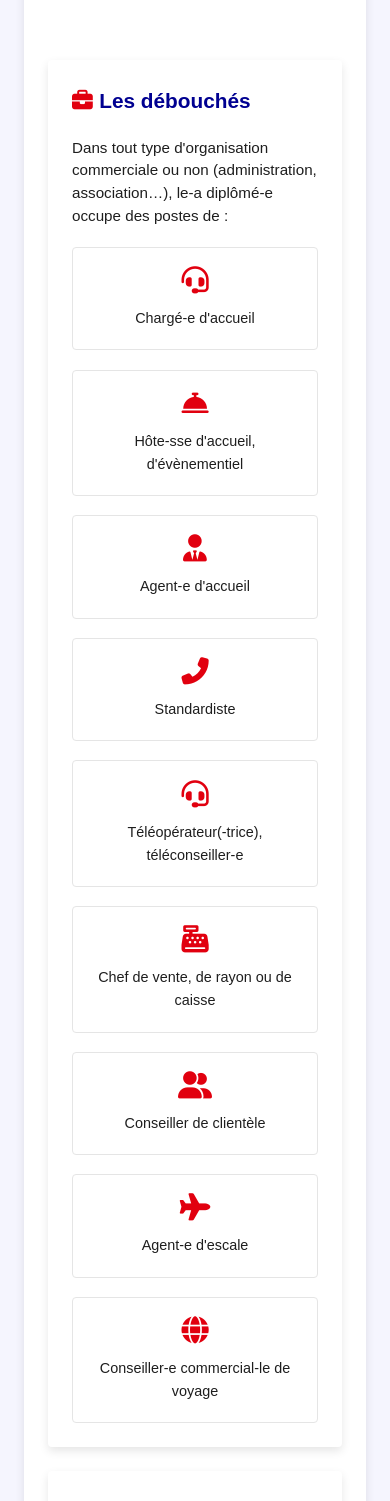
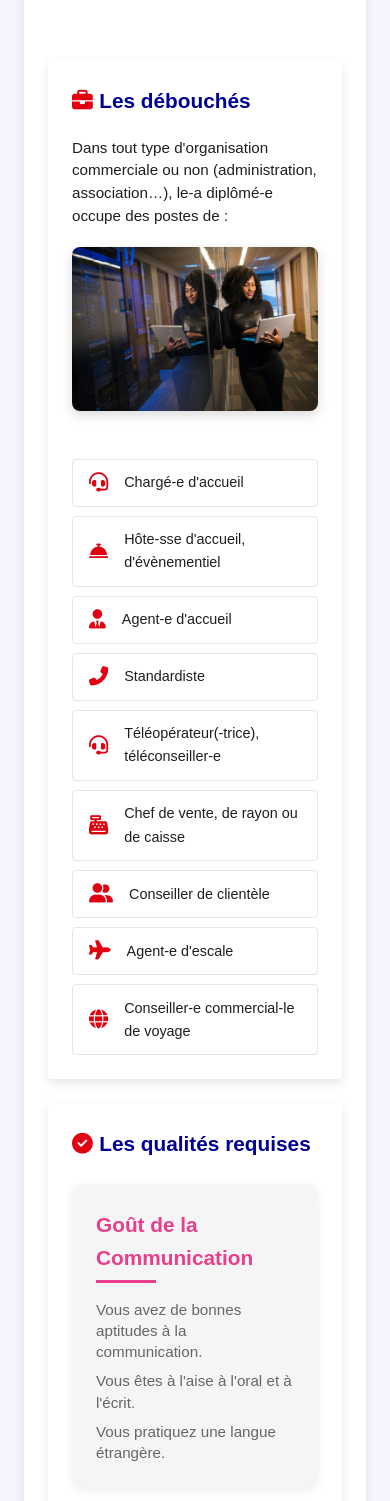
Before and after one commit to Yakari607/lycee1, a PHP site: page /metiers-accueil.php in a window 390 px wide. Shown: the part 2744-4245 px from the top of the page. Run offline with PHP 8.4, Linux system fonts and the light colour scheme; some web fonts are replaced.

Commit message:
maps footer et image

```diff
--- a/css/pages/formation.css
+++ b/css/pages/formation.css
@@ -280,24 +280,42 @@
 #bubble-5 { background-color: #9b59b6; }
 #bubble-6 { background-color: #f1c40f; }
 
-/* Débouchés */
-.debouches-grid {
-    display: grid;
-    grid-template-columns: repeat(auto-fill, minmax(160px, 1fr));
-    gap: 1.2rem;
+/* Débouchés - Nouvelle structure */
+.debouches-container {
+    display: flex;
+    gap: 2rem;
     margin-top: 1.2rem;
+}
+
+.debouches-list {
+    flex: 1;
+    display: flex;
+    flex-direction: column;
+    gap: 0.8rem;
+}
+
+.debouches-image {
+    flex: 1;
+    display: flex;
+    align-items: center;
+    justify-content: center;
+}
+
+.debouche-img {
+    max-width: 100%;
+    height: auto;
+    border-radius: 8px;
+    box-shadow: 0 4px 12px rgba(0, 0, 0, 0.15);
 }
 
 .debouche-item {
     background-color: var(--light-bg);
     border: 1px solid var(--border-color);
     border-radius: var(--border-radius);
-    padding: 1.2rem 0.8rem;
+    padding: 1rem 1.5rem;
     display: flex;
-    flex-direction: column;
     align-items: center;
-    text-align: center;
-    gap: 0.8rem;
+    gap: 1rem;
     transition: transform 0.3s ease, box-shadow 0.3s ease;
 }
 
@@ -307,14 +325,14 @@
 }
 
 .debouche-item i {
-    font-size: 1.7rem;
+    font-size: 1.5rem;
     color: var(--accent-color);
 }
 
 .debouche-item span {
     font-weight: 500;
     color: var(--text-color);
-    font-size: 0.9rem;
+    font-size: 1rem;
 }
 
 /* Mode sombre */
@@ -623,6 +641,15 @@
     .horizontal-timeline {
         gap: 2rem;
     }
+
+    .debouches-container {
+        flex-direction: column;
+    }
+
+    .debouches-image {
+        order: -1;
+        margin-bottom: 1rem;
+    }
 }
 
 @media (max-width: 768px) {
@@ -642,8 +669,8 @@
         grid-template-columns: 1fr;
     }
 
-    .debouches-grid {
-        grid-template-columns: repeat(2, 1fr);
+    .debouches-list {
+        gap: 0.6rem;
     }
 
     .formation-card {
@@ -706,6 +733,10 @@
     .track-bottom {
         padding-top: 0;
     }
+
+    .debouche-item {
+        padding: 0.8rem 1.2rem;
+    }
 }
 
 @media (max-width: 576px) {
@@ -734,8 +765,8 @@
         font-size: 1.3rem;
     }
 
-    .debouches-grid {
-        grid-template-columns: 1fr;
+    .debouches-list {
+        gap: 0.6rem;
     }
 
     .back-home {
@@ -754,6 +785,27 @@
     .back-home i {
         margin-right: 0;
         font-size: 1rem;
+    }
+
+    .debouche-item {
+        padding: 0.7rem 1rem;
+    }
+
+    .debouche-item i {
+        font-size: 1.2rem;
+    }
+
+    .debouche-item span {
+        font-size: 0.9rem;
+    }
+
+    .debouches-container {
+        flex-direction: column;
+    }
+
+    .debouches-image {
+        order: -1;
+        margin-bottom: 1rem;
     }
 }
 
--- a/metiers-accueil.php
+++ b/metiers-accueil.php
@@ -184,7 +184,8 @@
                     <div class="formation-block">
                         <h3><i class="fas fa-briefcase"></i> Les débouchés</h3>
                         <p>Dans tout type d'organisation commerciale ou non (administration, association…), le-a diplômé-e occupe des postes de :</p>
-                        <div class="debouches-grid">
+                        <div class="debouches-container">
+                            <div class="debouches-list">
                                 <div class="debouche-item">
                                     <i class="fas fa-headset"></i>
                                     <span>Chargé-e d'accueil</span>
@@ -220,6 +221,10 @@
                                 <div class="debouche-item">
                                     <i class="fas fa-globe"></i>
                                     <span>Conseiller-e commercial-le de voyage</span>
+                                </div>
+                            </div>
+                            <div class="debouches-image">
+                                <img src="images/metiers/pexels-photo-1181317.webp" alt="Métiers de l'accueil" class="debouche-img">
                             </div>
                         </div>
                     </div>
@@ -320,6 +325,9 @@
                                 Lycée Jean-Mermoz<br>
                                 53 rue du Docteur Hurst<br>
                                 68301 Saint-Louis Cedex
+                                <a href="https://maps.google.com/?q=Lycée+Jean+Mermoz,+53+rue+du+Docteur+Hurst,+68301+Saint-Louis+Cedex,+France" target="_blank" class="map-link" title="Voir sur Google Maps">
+                                    <i class="fas fa-map"></i>
+                                </a>
                             </p>
                             <p><i class="fas fa-phone"></i> 03 89 70 22 70</p>
                         </div>
```
Also changed, not shown: css/metiers-accueil.css (added, +15 -0 lines), includes/footer.php (added, +26 -0 lines), includes/header.php (added, +42 -0 lines), includes/navbar.php (added, +59 -0 lines), includes/scripts.php (added, +19 -0 lines), index.php (+39 -26 lines), template.php (added, +63 -0 lines), images/metiers/pexels-photo-1181317.webp (added). Lines whose indentation alone changed are shown as unchanged.
